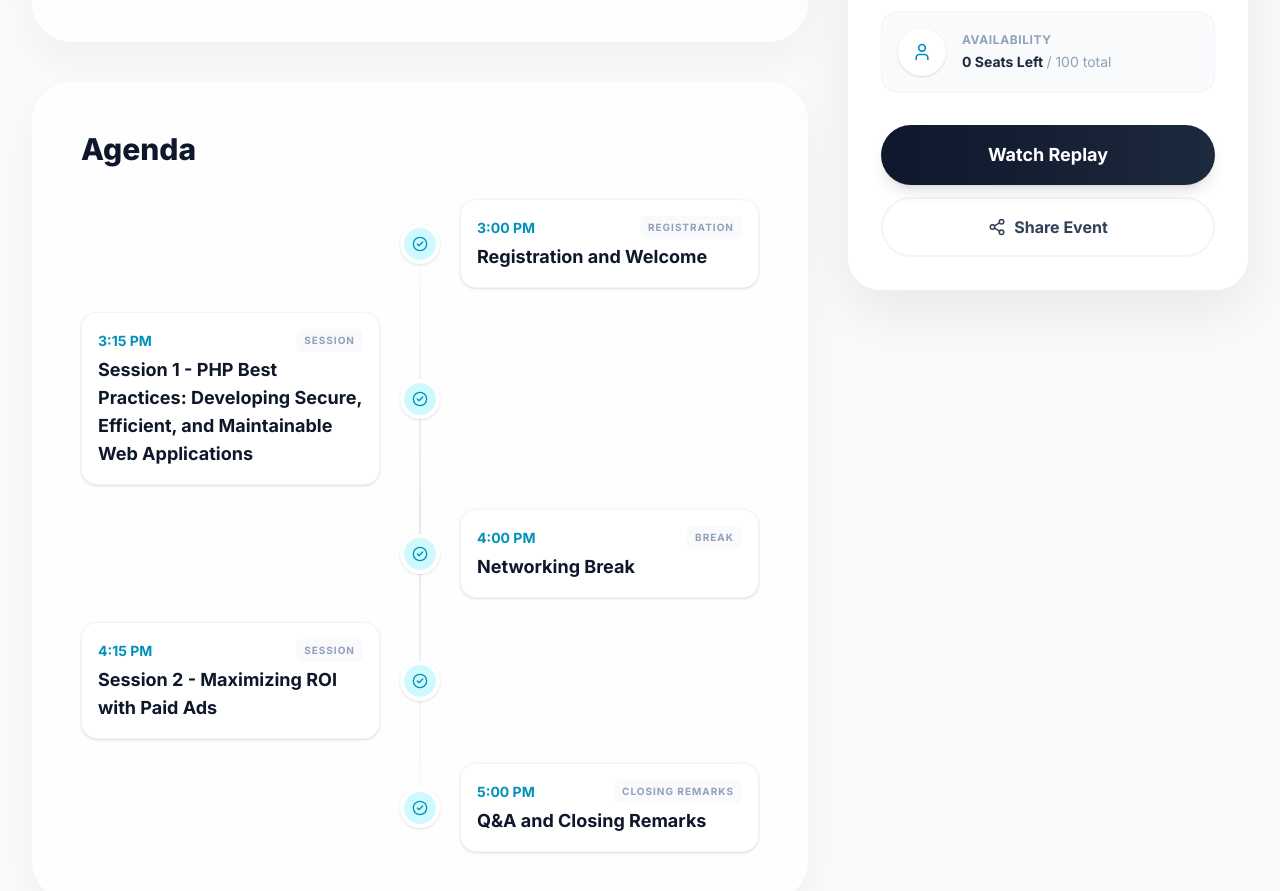
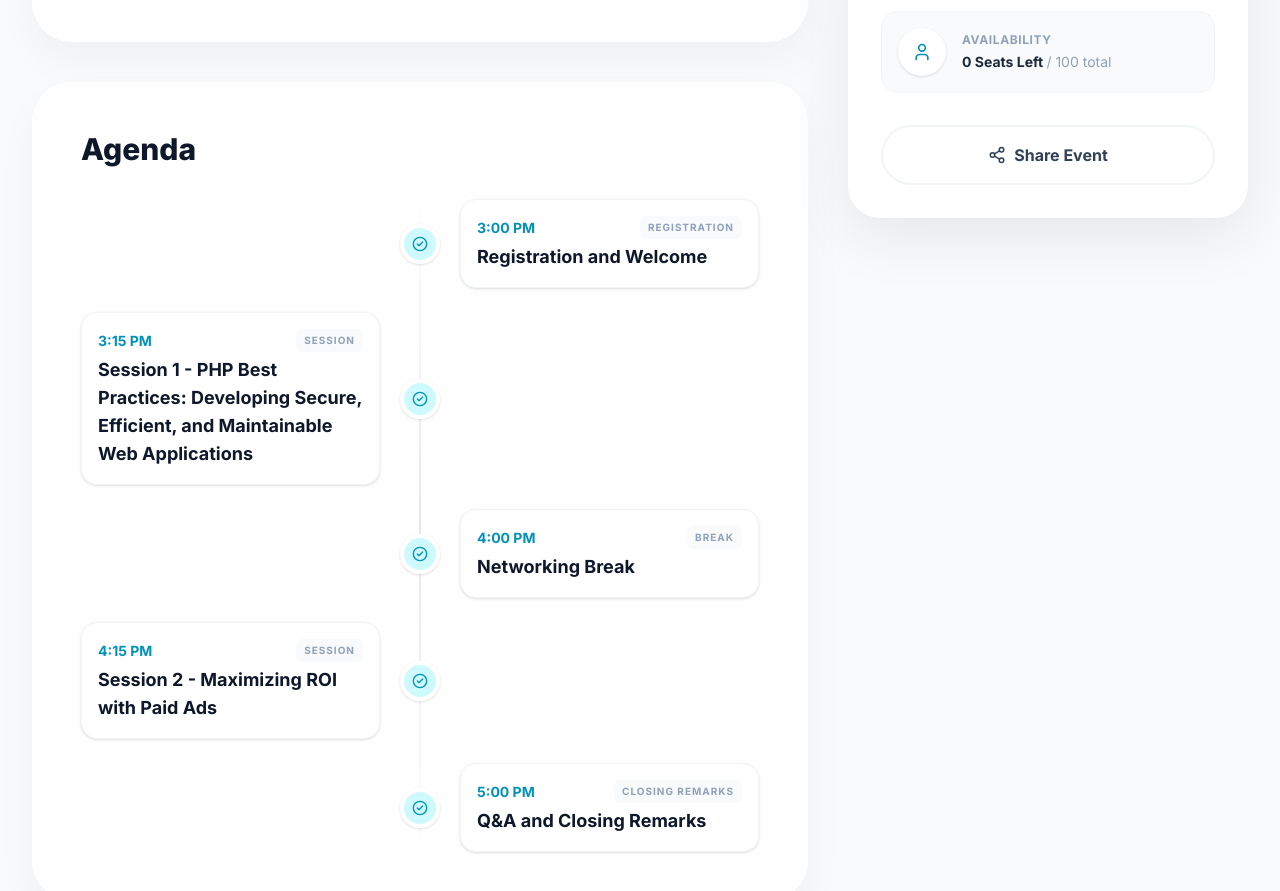
Before and after one commit to karangenx/InnovateWeb, a Next.js app in the folder community-website/: page /events/digital-dynamo-meetup-php-roi in a window 1280 px wide. Shown: the part 1080-1971 px from the top of the page. Built offline with nearby package versions, Linux system fonts and the light colour scheme; no server answers.

Commit message:
Update SingleEventPage for completed events

```diff
--- a/community-website/components/SingleEventPage.tsx
+++ b/community-website/components/SingleEventPage.tsx
@@ -53,8 +53,8 @@ export default function SingleEventPage({ event }: { event: EventItem }) {
   const [isSubmitting, setIsSubmitting] = useState(false);
   const [isSuccess, setIsSuccess] = useState(false);
   const [errorMsg, setErrorMsg] = useState("");
-  const [remainingSeats, setRemainingSeats] = useState(event.remaining);
-  const [isLoadingSeats, setIsLoadingSeats] = useState(true);
+  const [remainingSeats, setRemainingSeats] = useState(event.status === 'completed' ? 0 : event.remaining);
+  const [isLoadingSeats, setIsLoadingSeats] = useState(event.status !== 'completed');
   const [isMainRSVPVisible, setIsMainRSVPVisible] = useState(false);
   const rsvpCardRef = useRef<HTMLElement>(null);
 
@@ -74,6 +74,8 @@ export default function SingleEventPage({ event }: { event: EventItem }) {
   }, []);
 
   useEffect(() => {
+    if (event.status === 'completed') return;
+
     async function fetchSeatCount() {
       try {
         const { data: count, error } = await supabase.rpc('get_rsvp_count', { slug_param: event.slug });
@@ -90,7 +92,7 @@ export default function SingleEventPage({ event }: { event: EventItem }) {
       }
     }
     fetchSeatCount();
-  }, [event.slug, event.capacity]);
+  }, [event.slug, event.capacity, event.status]);
 
   const handleRSVPSubmit = async (e: React.FormEvent) => {
     e.preventDefault();
@@ -369,7 +371,7 @@ export default function SingleEventPage({ event }: { event: EventItem }) {
                 </div>
 
                 <div className="grid gap-3">
-                  {event.status === 'upcoming' ? (
+                  {event.status === 'upcoming' && (
                     remainingSeats > 0 ? (
                       <button onClick={() => setShowModal(true)} className="w-full py-4 rounded-full bg-gradient-to-r from-slate-900 to-slate-800 text-white font-bold text-lg shadow-lg hover:shadow-xl transition-all duration-300 hover:-translate-y-0.5 relative group overflow-hidden">
                         <span className="relative z-10">RSVP Now - Free</span>
@@ -380,11 +382,6 @@ export default function SingleEventPage({ event }: { event: EventItem }) {
                         Registration Full
                       </button>
                     )
-                  ) : (
-                    <button className="w-full py-4 rounded-full bg-gradient-to-r from-slate-900 to-slate-800 text-white font-bold text-lg shadow-lg hover:shadow-xl transition-all duration-300 hover:-translate-y-0.5 relative group overflow-hidden">
-                      <span className="relative z-10">Watch Replay</span>
-                      <div className="absolute inset-0 bg-gradient-to-r from-cyan-500 to-blue-600 opacity-0 group-hover:opacity-100 transition-opacity duration-300" />
-                    </button>
                   )}
                   <button
                     onClick={handleShare}
```
